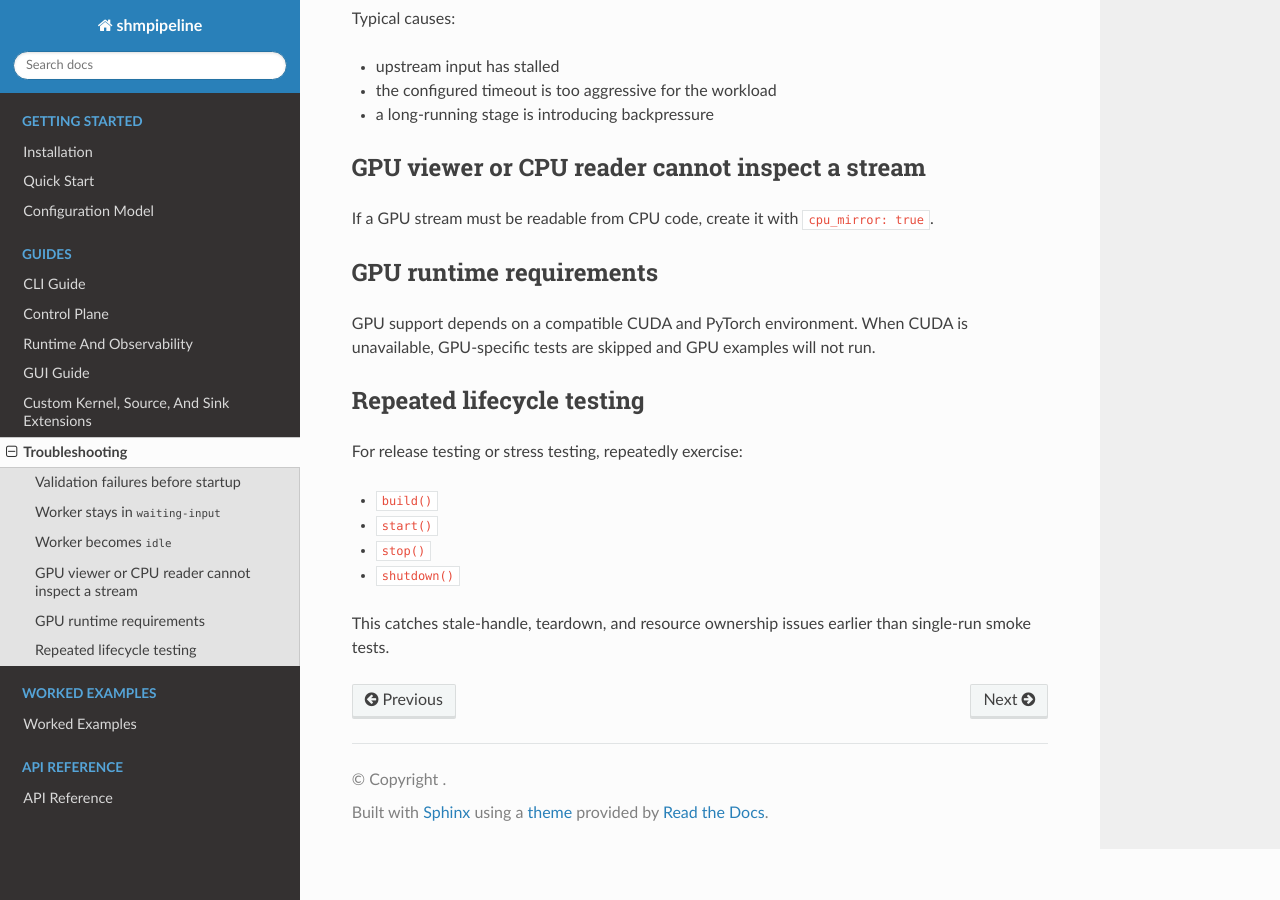
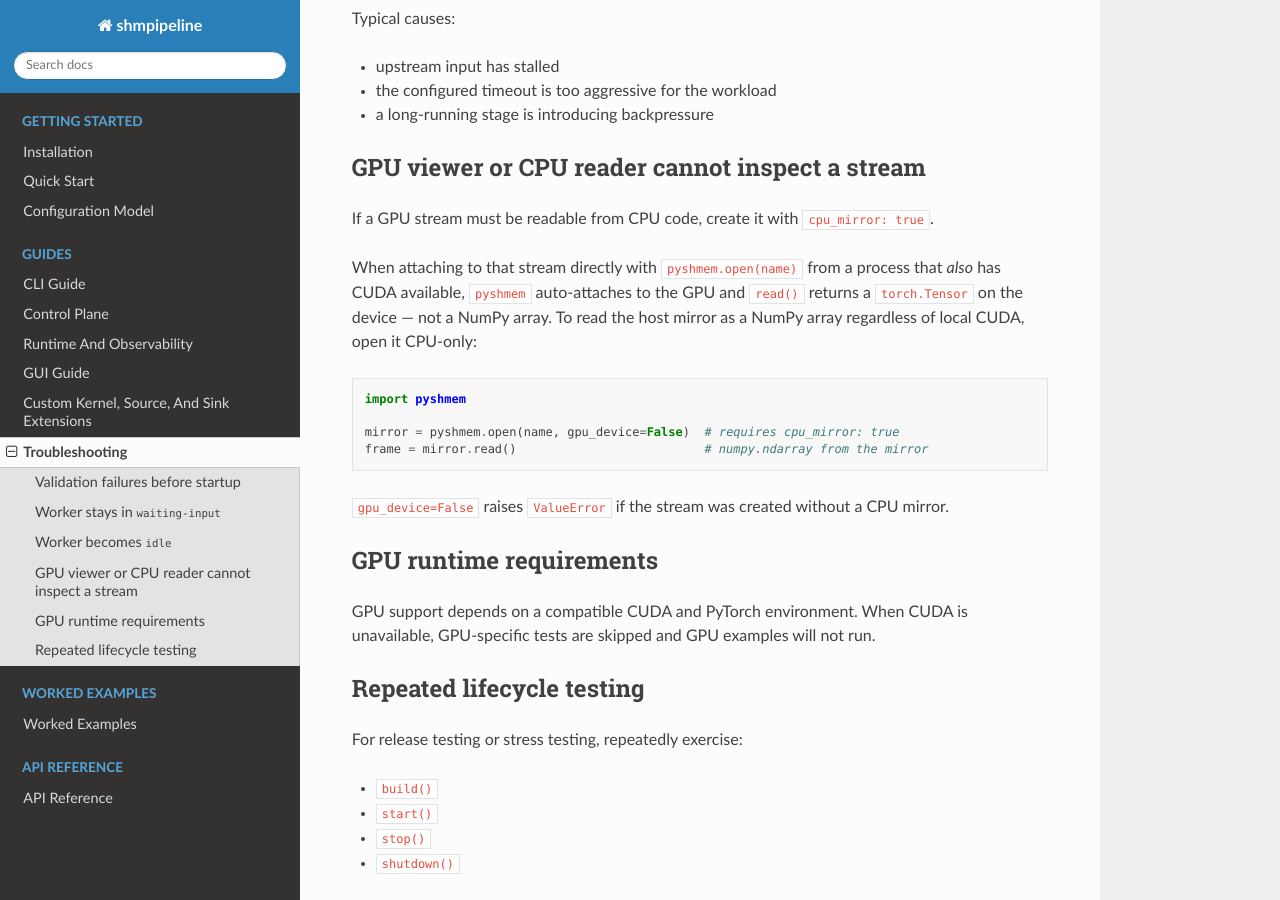
Before and after one commit to jacotay7/shmpipeline, a Sphinx documentation site: the page built from docs/guides/troubleshooting.md, in a window 1280 px wide and 900 px high, scrolled down 803 px. Built offline with Sphinx 7.4.7 and the Read the Docs theme 3.1.0, drawn with Linux system fonts in a browser that asks for light colours.

Commit message:
Updating tests and docs for new gpu mem alloc of pyshmem

````diff
--- a/docs/guides/troubleshooting.md
+++ b/docs/guides/troubleshooting.md
@@ -36,6 +36,21 @@ Typical causes:
 
 If a GPU stream must be readable from CPU code, create it with `cpu_mirror: true`.
 
+When attaching to that stream directly with `pyshmem.open(name)` from a process
+that *also* has CUDA available, `pyshmem` auto-attaches to the GPU and `read()`
+returns a `torch.Tensor` on the device — not a NumPy array. To read the host
+mirror as a NumPy array regardless of local CUDA, open it CPU-only:
+
+```python
+import pyshmem
+
+mirror = pyshmem.open(name, gpu_device=False)  # requires cpu_mirror: true
+frame = mirror.read()                          # numpy.ndarray from the mirror
+```
+
+`gpu_device=False` raises `ValueError` if the stream was created without a CPU
+mirror.
+
 ## GPU runtime requirements
 
 GPU support depends on a compatible CUDA and PyTorch environment. When CUDA is unavailable, GPU-specific tests are skipped and GPU examples will not run.
````
Also changed, not shown: 1 other file.
